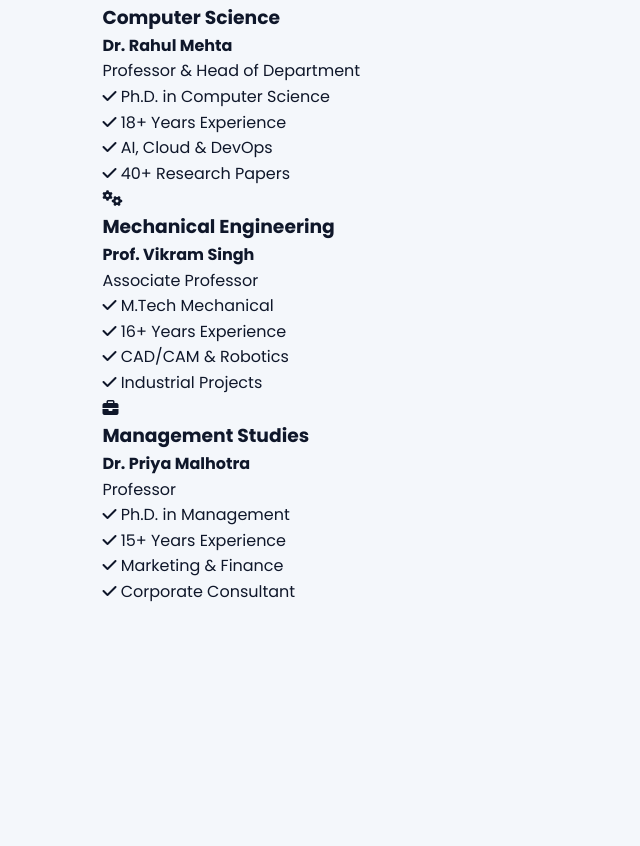
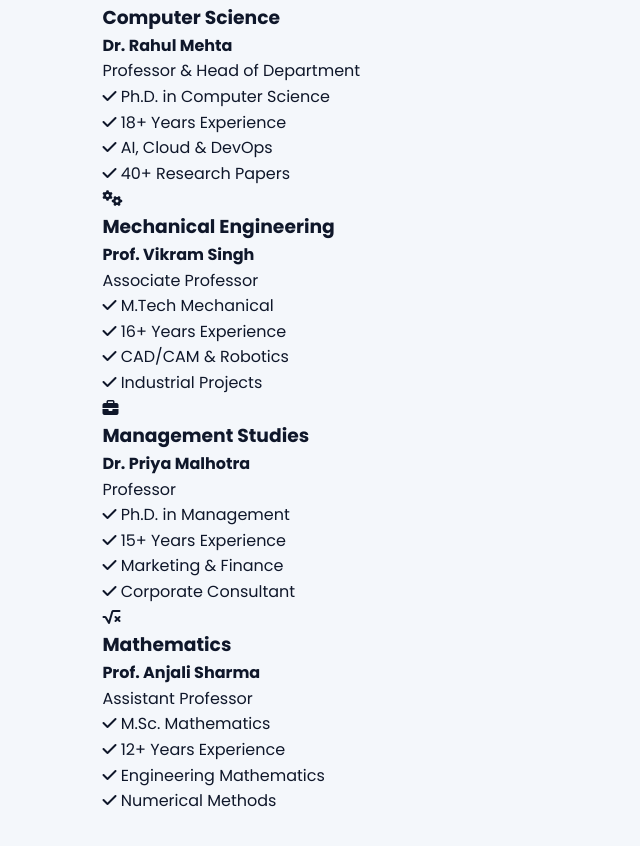
Before and after one commit to skashyap08/college-webpage, a website: page views/faculty.html in a window 1280 px wide. Shown: the part 1687-2533 px from the top of the page, without its empty margins (0-640 px from the left). Before the commit the page ends 2382 px from the top, so only its background shows below. Drawn offline with Linux system fonts and the light colour scheme; files that its build step writes are made by us from their sources.

Commit message:
updated faculty.html-9

```diff
--- a/views/faculty.html
+++ b/views/faculty.html
@@ -440,3 +440,27 @@ Contact Us
                 </ul>
 
             </div>
+            <div class="faculty-card">
+
+                <div class="faculty-icon">
+
+                    <i class="fas fa-square-root-alt"></i>
+
+                </div>
+
+                <h3>Mathematics</h3>
+
+                <h4>Prof. Anjali Sharma</h4>
+
+                <span>Assistant Professor</span>
+
+                <ul>
+
+                    <li><i class="fas fa-check"></i> M.Sc. Mathematics</li>
+                    <li><i class="fas fa-check"></i> 12+ Years Experience</li>
+                    <li><i class="fas fa-check"></i> Engineering Mathematics</li>
+                    <li><i class="fas fa-check"></i> Numerical Methods</li>
+
+                </ul>
+
+            </div>
```
